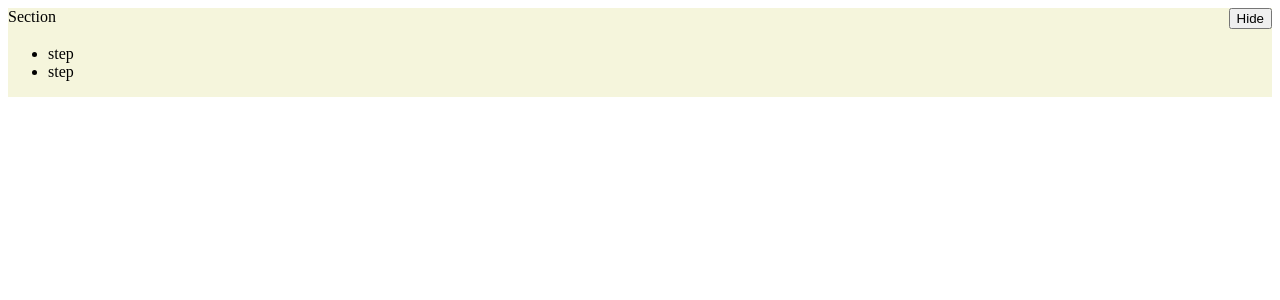
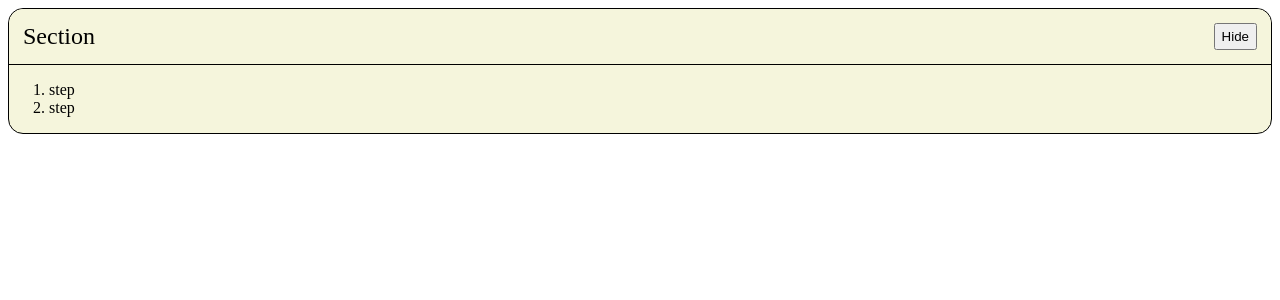
Before and after one commit to ashwinrastogi1/clog, a Next.js app: page /blog_post in a window 1280 px wide. Shown: the top 300 px of the page. Built offline with nearby package versions, Linux system fonts and the light colour scheme.

Commit message:
Made edges smoother.

```diff
--- a/package.json
+++ b/package.json
@@ -9,6 +9,7 @@
   },
   "dependencies": {
     "@zeit/next-css": "^1.0.1",
+    "classnames": "^2.2.6",
     "next": "9.4.4",
     "react": "16.13.1",
     "react-bootstrap": "^1.3.0",
@@ -17,6 +18,7 @@
     "scss-compile": "^0.1.7"
   },
   "devDependencies": {
+    "@types/classnames": "^2.2.10",
     "@types/node": "^14.0.26",
     "@types/react": "^16.9.43",
     "@types/react-dom": "^16.9.8",
--- a/react/recipe_section.tsx
+++ b/react/recipe_section.tsx
@@ -1,6 +1,7 @@
 import React from 'react';
 import { SectionHeader } from './section_header';
 import style from '../static/recipe-section.module.css'
+import cx from 'classnames';
 
 export interface RecipeSectionProps {
     title: string;
@@ -31,9 +32,9 @@ export class RecipeSection extends React.PureComponent<RecipeSectionProps, Recip
                 >
                     {this.props.title}
                 </SectionHeader>
-                <ul>
-                    {this.state.isHiddenByUser ? null : this.props.steps.map((step: string) => <li>step</li>)}
-                </ul>
+                {this.state.isHiddenByUser ? null : <ol>
+                    {this.props.steps.map((step: string) => <li>step</li>)}
+                </ol>}
             </div>
         );
     }
--- a/react/section_header.tsx
+++ b/react/section_header.tsx
@@ -1,6 +1,7 @@
 import React from 'react';
 import Button from 'react-bootstrap/Button';
-import style from '../static/recipe-section.module.css'
+import classNames from 'classnames'
+import style from '../static/recipe-section.module.css';
 
 export interface SectionHeaderProps {
     isHiddenByUser: boolean;
@@ -13,9 +14,14 @@ export class SectionHeader extends React.PureComponent<SectionHeaderProps> {
     }
 
     render() {
+        const headerClasses = classNames({
+            [style.section_header]: true,
+            [style.section_open]: !this.props.isHiddenByUser,
+            [style.section_hidden]: this.props.isHiddenByUser,
+        });
         return (
-            <div className={style.section_header}>
-                {this.props.children}
+            <div className={headerClasses}>
+                <div className={style.title_text}>{this.props.children}</div>
                 <Button onClick={(event) => this.props.onButtonClick()} className={style.section_hide}>
                     <span>{this.props.isHiddenByUser ? 'Show' : 'Hide'}</span>
                 </Button>
--- a/static/recipe-section.module.css
+++ b/static/recipe-section.module.css
@@ -3,14 +3,31 @@
     flex-direction: column;
     text-align: left;
     background-color: beige;
+    border: 1px solid black;
+    border-radius: 15px;
 }
 
 .recipe_section .section_header {
     display: flex;
     flex-direction: row;
     background-color: inherit;
+    border-bottom: 1px solid black;
+    padding: 14px;
+}
+
+.recipe_section .section_open {
+    border-top-left-radius: 15px;
+    border-top-right-radius: 15px;
+}
+
+.recipe_section .section_hidden {
+    border-radius: 15px;
 }
 
 .recipe_section .section_hide {
     margin-left: auto;
 }
+
+.recipe_section .title_text {
+    font-size: 24px;
+}
```
